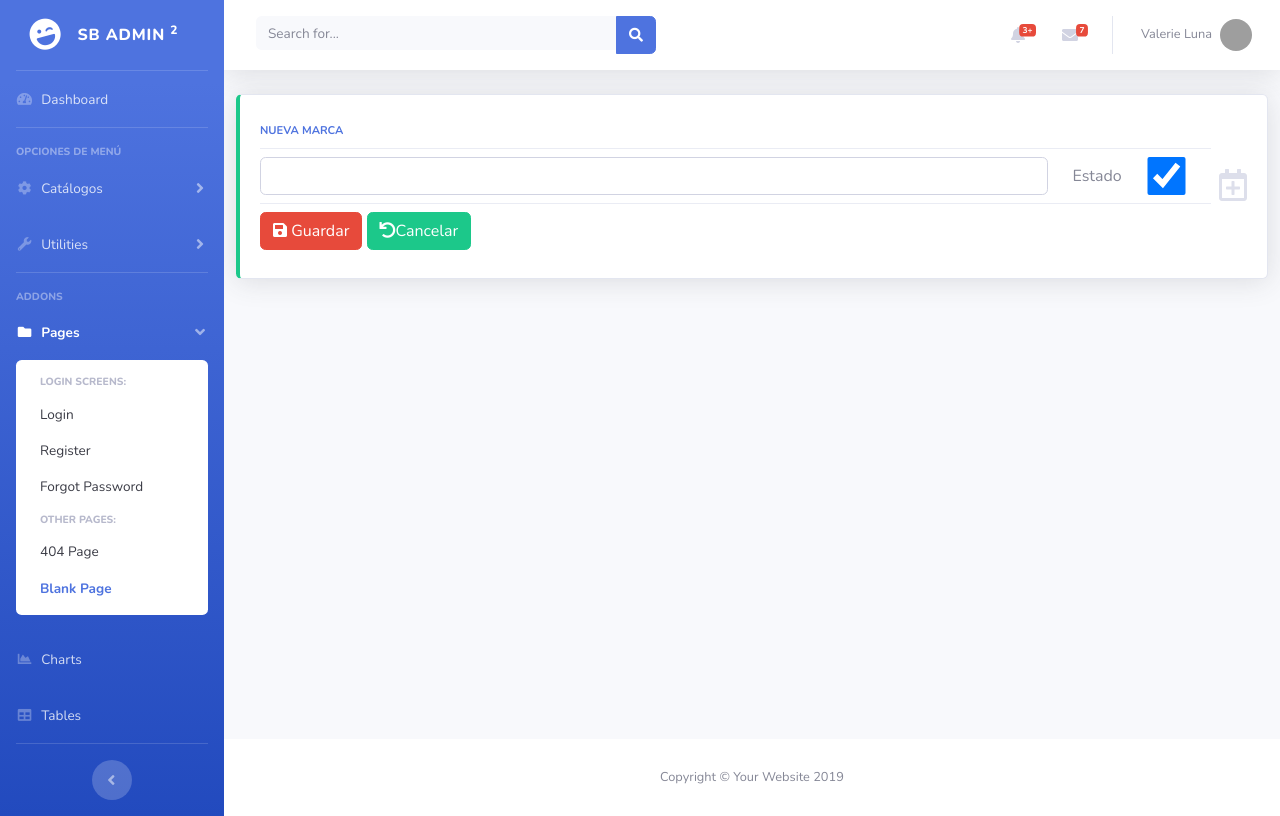
After one commit to debsconsultores/sis_cmp_fac_py_dj_2.2-, a Django app: page /inv/marcas/new in a window 1280 px wide. The commit adds this page. Run offline with Django 3.2, Linux system fonts and the light colour scheme; the visitor is signed in with stand-in values (Sample User, id 1); some libraries are stand-ins or nearby versions; grey boxes are pictures that could not be loaded.

Commit message:
Marca - List - Insert - Update

```diff
--- a/inv/forms.py
+++ b/inv/forms.py
@@ -1,6 +1,6 @@
 from django import forms
 
-from .models import Categoria, SubCategoria
+from .models import Categoria, SubCategoria, Marca
 
 
 class CategoriaForm(forms.ModelForm):
@@ -37,3 +37,19 @@ class SubCategoriaForm(forms.ModelForm):
                 'class':'form-control'
             })
         self.fields['categoria'].empty_label =  "Seleccione Categoría"
+
+
+class MarcaForm(forms.ModelForm):
+    class Meta:
+        model=Marca
+        fields = ['descripcion','estado']
+        labels= {'descripcion': "Descripción de la Marca",
+                "estado":"Estado"}
+        widget={'descripcion': forms.TextInput()}
+
+    def __init__(self, *args, **kwargs):
+        super().__init__(*args, **kwargs)
+        for field in iter(self.fields):
+            self.fields[field].widget.attrs.update({
+                'class': 'form-control'
+            })
--- a/inv/models.py
+++ b/inv/models.py
@@ -37,3 +37,21 @@ class SubCategoria(ClaseModelo):
     class Meta:
         verbose_name_plural= "Sub Categorias"
         unique_together = ('categoria','descripcion')
+
+
+class Marca(ClaseModelo):
+    descripcion = models.CharField(
+        max_length=100,
+        help_text='Descripción de la Marca',
+        unique=True
+    )
+
+    def __str__(self):
+        return '{}'.format(self.descripcion)
+
+    def save(self):
+        self.descripcion = self.descripcion.upper()
+        super(Marca, self).save()
+
+    class Meta:
+        verbose_name_plural = "Marca"
--- /dev/null
+++ b/inv/templates/inv/marca_form.html
@@ -0,0 +1,49 @@
+{% extends 'base/base.html' %}
+{% block page_content %}
+<form method="POST" class="form-inline">
+    <div class="col-xl-12 col-md-12 mb-12">
+        {% if obj %}
+        <div class="card border-left-warning shadow h-100 py-2">
+        {% else %}
+        <div class="card border-left-success shadow h-100 py-2">
+        {% endif %}
+        <div class="card-body">
+            <div class="row no-gutters align-items-center">
+            <div class="col mr-2">
+                <div class="text-xs font-weight-bold text-primary text-uppercase mb-1">
+                    {% if obj %} Editar {% else %} Nueva {% endif %} Marca
+                </div>
+                <div class="dropdown-divider"></div>
+                {% csrf_token %}
+                <div class="row">
+                    <div class="col-10">
+                        <div class="input-group">
+                            {{ form.descripcion }}
+                        </div>
+                    </div>
+                    <div class="col-2">
+                        <div class="input-group">
+                            <label for="id_estado">Estado</label>
+                            <!-- <input type="checkbox" name="estado" class="form-control" id="id_estado" {% if obj.estado %} checked {% endif %} > -->
+                            {{ form.estado }}
+                        </div>
+                    </div>
+                    <!-- {{ form.as_p }} -->
+                </div>
+                <div class="dropdown-divider"></div>
+                <div class="row">
+                    <div class="col">
+                        <button type="submit" class="btn btn-danger"><span class="fa fa-save"></span> Guardar</button>
+                        <a href="{% url 'inv:marca_list' %}" class="btn btn-success"><span class="fa fa-undo"></span>Cancelar</a>
+                    </div>
+                </div>
+            </div>
+            <div class="col-auto">
+                <i class="far fa-calendar-plus fa-2x text-gray-300"></i>
+            </div>
+            </div>
+        </div>
+        </div>
+    </div>
+</form>
+{% endblock %}
--- a/inv/urls.py
+++ b/inv/urls.py
@@ -2,7 +2,8 @@ from django.urls import path
 
 from .views import CategoriaView, CategoriaNew, CategoriaEdit, \
     CategoriaDel, \
-        SubCategoriaView, SubCategoriaNew, SubCategoriaEdit, SubCategoriaDel
+    SubCategoriaView, SubCategoriaNew, SubCategoriaEdit, SubCategoriaDel, \
+    MarcaView, MarcaNew, MarcaEdit
 
 urlpatterns = [
     path('categorias/',CategoriaView.as_view(), name='categoria_list'),
@@ -14,4 +15,8 @@ urlpatterns = [
     path('subcategorias/new',SubCategoriaNew.as_view(), name='subcategoria_new'),
     path('subcategorias/edit/<int:pk>',SubCategoriaEdit.as_view(), name='subcategoria_edit'),
     path('subcategorias/delete/<int:pk>',SubCategoriaDel.as_view(), name='subcategoria_del'),
+
+    path('marcas/',MarcaView.as_view(), name="marca_list"),
+    path('marcas/new',MarcaNew.as_view(), name="marca_new"),
+    path('marcas/edit/<int:pk>',MarcaEdit.as_view(), name="marca_edit"),
 ]
--- a/inv/views.py
+++ b/inv/views.py
@@ -4,8 +4,8 @@ from django.urls import reverse_lazy
 
 from django.contrib.auth.mixins import LoginRequiredMixin
 
-from .models import Categoria,SubCategoria
-from .forms import CategoriaForm, SubCategoriaForm
+from .models import Categoria,SubCategoria, Marca
+from .forms import CategoriaForm, SubCategoriaForm, MarcaForm
 
 
 class CategoriaView(LoginRequiredMixin, generic.ListView):
@@ -84,3 +84,38 @@ class SubCategoriaDel(LoginRequiredMixin, generic.DeleteView):
     template_name='inv/catalogos_del.html'
     context_object_name='obj'
     success_url=reverse_lazy("inv:subcategoria_list")
+
+
+class MarcaView(LoginRequiredMixin, generic.ListView):
+    model = Marca
+    template_name = "inv/marca_list.html"
+    context_object_name = "obj"
+    login_url = "bases:login"
+
+
+class MarcaNew(LoginRequiredMixin,
+                   generic.CreateView):
+    model=Marca
+    template_name="inv/marca_form.html"
+    context_object_name = 'obj'
+    form_class=MarcaForm
+    success_url= reverse_lazy("inv:marca_list")
+    login_url = 'bases:login'
+
+    def form_valid(self, form):
+        form.instance.uc = self.request.user
+        return super().form_valid(form)
+
+
+class MarcaEdit(LoginRequiredMixin,
+                   generic.UpdateView):
+    model=Marca
+    template_name="inv/marca_form.html"
+    context_object_name = 'obj'
+    form_class=MarcaForm
+    success_url= reverse_lazy("inv:marca_list")
+    login_url = 'bases:login'
+
+    def form_valid(self, form):
+        form.instance.um = self.request.user.id
+        return super().form_valid(form)
--- a/templates/base/base.html
+++ b/templates/base/base.html
@@ -69,6 +69,7 @@
             <h6 class="collapse-header">Catálogos de Inventario</h6>
             <a class="collapse-item" href="{% url 'inv:categoria_list' %}">Categorias</a>
             <a class="collapse-item" href="{% url 'inv:subcategoria_list' %}">Sub Categorias</a>
+            <a class="collapse-item" href="{% url 'inv:marca_list' %}">Marca</a>
           </div>
         </div>
       </li>
```
Also changed, not shown: inv/templates/inv/marca_list.html (added, +58 -0 lines), inv/migrations/0003_marca.py (added).
